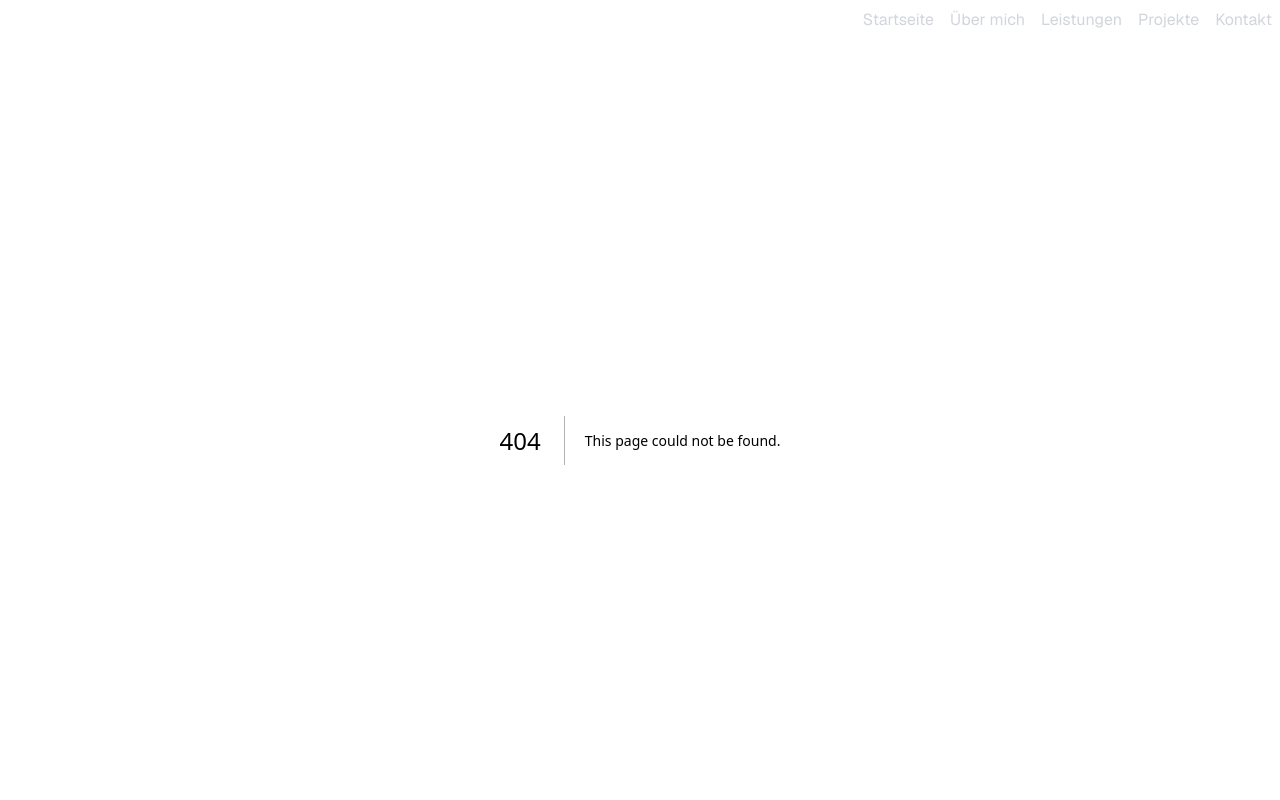
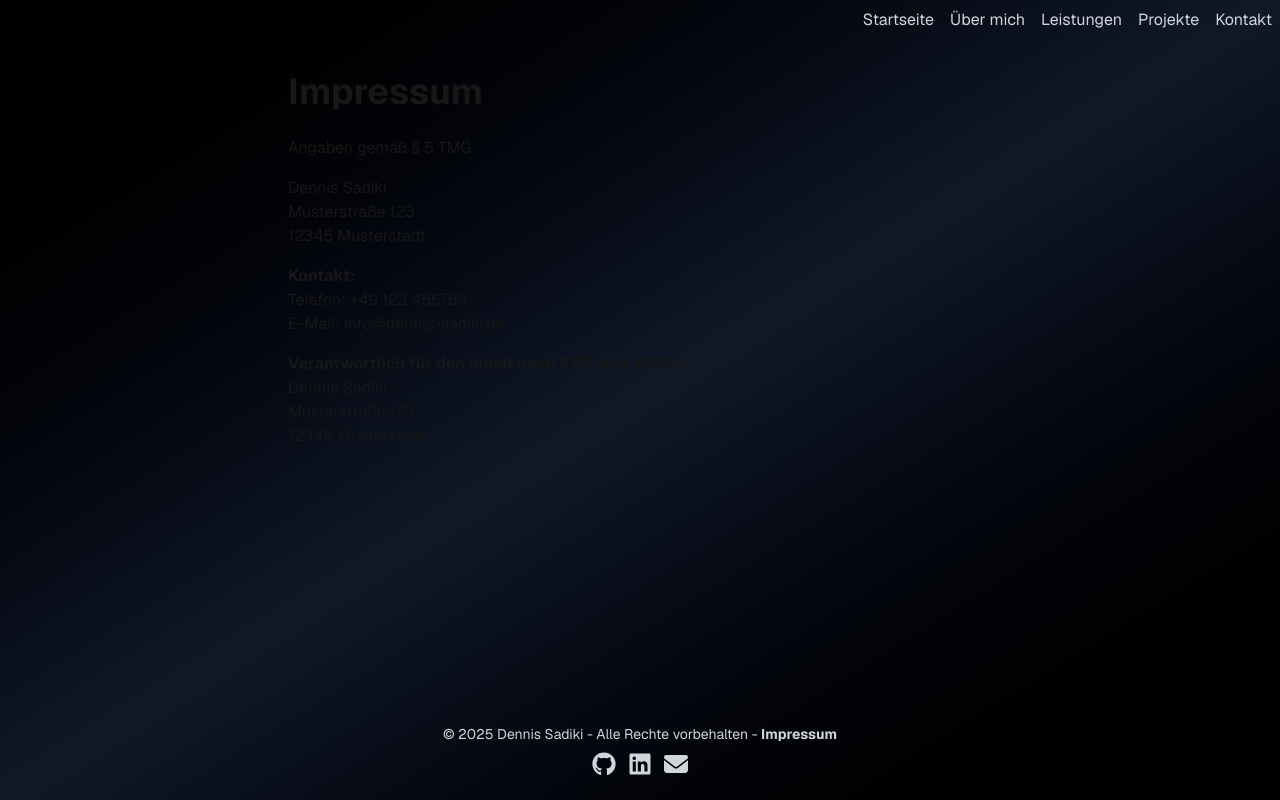
Before and after one commit to AchillesGit/portfolio, a Next.js app: page /impressum in a window 1280 px wide. Before the commit this address had no page. Shown: the top 800 px of the page. Built offline with nearby package versions, Linux system fonts and the light colour scheme.

Commit message:
Refactor Footer component for improved content clarity and add Impressum page for legal information

```diff
--- a/app/components/footer.tsx
+++ b/app/components/footer.tsx
@@ -5,8 +5,15 @@ export const Footer = () => {
   return (
     <footer className='text-gray-300 mb-6 mt-18'>
       <p className='text-sm mb-4 md:mb-0 text-center'>
-        &copy; {new Date().getFullYear()} Dennis Sadiki. Alle Rechte
-        vorbehalten.
+        &copy; {new Date().getFullYear()} Dennis Sadiki - Alle Rechte
+        vorbehalten -{" "}
+        <Link
+          href='/impressum'
+          aria-label='Impressum'
+          className='text-sm hover:text-white transition-colors font-bold'
+        >
+          Impressum
+        </Link>
       </p>
       <div className='flex gap-3 justify-center mt-2'>
         <Link
--- /dev/null
+++ b/app/impressum/page.tsx
@@ -0,0 +1,36 @@
+import React from "react";
+
+export default function Impressum() {
+  return (
+    <section className='p-8 max-w-3xl mx-auto'>
+      <h1 className='text-4xl font-bold mb-6'>Impressum</h1>
+      <p className='mb-4'>Angaben gemäß § 5 TMG</p>
+      <p className='mb-4'>
+        Dennis Sadiki
+        <br />
+        Musterstraße 123
+        <br />
+        12345 Musterstadt
+        <br />
+      </p>
+      <p className='mb-4'>
+        <strong>Kontakt:</strong>
+        <br />
+        Telefon: +49 123 456789
+        <br />
+        E-Mail: info@dennis-sadiki.de
+        <br />
+      </p>
+      <p className='mb-4'>
+        <strong>Verantwortlich für den Inhalt nach § 55 Abs. 2 RStV:</strong>
+        <br />
+        Dennis Sadiki
+        <br />
+        Musterstraße 123
+        <br />
+        12345 Musterstadt
+        <br />
+      </p>
+    </section>
+  );
+}
```
